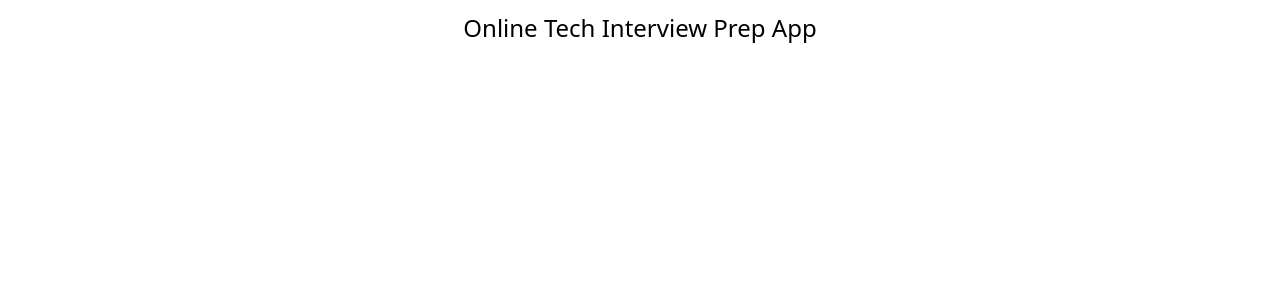
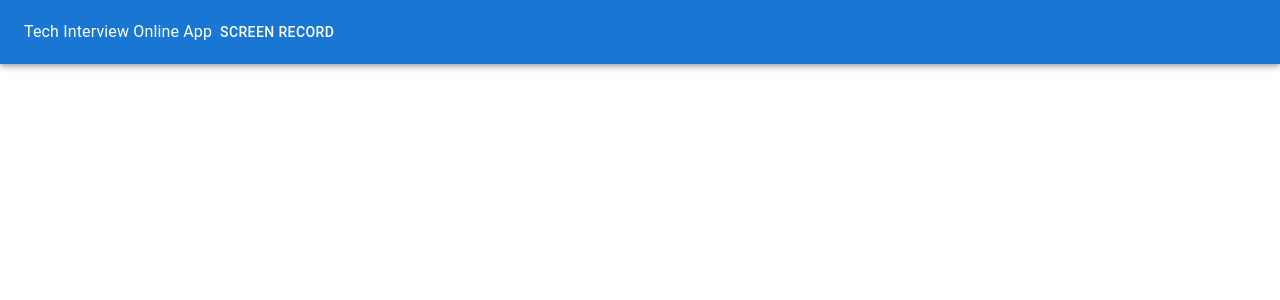
Before and after one commit to khishh/Tech-Interview-Prep-App, a React (Create React App) app in the folder client/: page /screenshare in a window 1280 px wide. Shown: the top 300 px of the page. Built offline with nearby package versions, Linux system fonts and the light colour scheme; no server answers.

Commit message:
screen share working but with a bug: when a ner user joins the call, he/she will see user video instead of screen

```diff
--- a/client/src/App.tsx
+++ b/client/src/App.tsx
@@ -1,16 +1,19 @@
 import React, { Fragment } from 'react';
 import { Route, Routes } from 'react-router-dom';
-import { Home } from './views/Home';
-import { Room } from './views/Room';
+import { Home } from './pages/Home';
+import { Room } from './pages/Room';
+import { ScreenShareTest } from './components/ScreenShareTest';
 import './index.css';
 
 function App() {
   return (
-    <div className="grid place-items-center">
-      <h1 className="text-2xl p-3">Online Tech Interview Prep App</h1>
+    <div className="grid place-items-center" style={{ width: "100%"}}>
+      {/* <h1 className="text-2xl p-3">Online Tech Interview Prep App</h1> */}
       <Routes>
         <Route path="/" element={<Home />} />
+        <Route path="/:roomId" element={<Home />} />
         <Route path="/room/:roomId" element={<Room />} />
+        <Route path="/screenshare" element={<ScreenShareTest />} />
       </Routes>
     </div>
 
--- a/client/src/components/PeerVideoPlayer.tsx
+++ b/client/src/components/PeerVideoPlayer.tsx
@@ -28,12 +28,12 @@ export const PeerVideoPlayer = (props: PeerVideoPlayerProps) => {
     }, [props.userId])
 
     return (
-        // <Paper>
         <Grid item xs={12} md={6}>
-            <Typography style={{ padding: '10' }} variant="h5" gutterBottom>{props.peerUserName || 'Name'}</Typography>
-            <video playsInline muted autoPlay ref={videoRef} />
+            <Paper >
+                <Typography style={{ padding: '10' }} variant="h5" gutterBottom>{props.peerUserName || 'Name'}</Typography>
+                <video playsInline muted autoPlay ref={videoRef} />
+            </Paper>
         </Grid>
-        // </Paper>
     )
 }
 
--- /dev/null
+++ b/client/src/components/RoomHeader.tsx
@@ -0,0 +1,23 @@
+import { AppBar, Box, Button, Container, IconButton, Link, Menu, Toolbar, Typography } from '@mui/material';
+import React from 'react';
+
+const RoomHeader = (props: RoomHeaderProps) => {
+    return (
+        <Box sx={{ flexGrow: 1 }}>
+            <AppBar>
+                <Toolbar>
+                    <Typography>
+                        Tech Interview Online App
+                    </Typography>
+                    <Button style={{ color: 'white' }} onClick={props.startScreenShare}>Screen Record</Button>
+                </Toolbar>
+            </AppBar>
+        </Box>
+    );
+}
+
+type RoomHeaderProps = {
+    startScreenShare: () => void;
+}
+
+export default RoomHeader;
--- /dev/null
+++ b/client/src/components/ScreenShareTest.tsx
@@ -0,0 +1,47 @@
+import { Button } from '@mui/material';
+import React, { useRef, useState } from 'react';
+import RoomHeader from './RoomHeader';
+
+export const ScreenShareTest = () => {
+
+    const screenShareRef = useRef<HTMLVideoElement | null>(null);
+    const [isScreenSharing, setisScreenSharing] = useState(false);
+
+    const startScreenShare = () => {
+        setisScreenSharing(true);
+        navigator.mediaDevices.getDisplayMedia({ video: true, audio: true})
+        .then(stream => {
+            console.log(stream);
+            if (screenShareRef.current) {
+                screenShareRef.current.srcObject = stream;
+            }
+
+            stream.getVideoTracks()[0].onended = () => {
+                endScreenShare();
+            }
+        });
+    };
+
+    const endScreenShare= () => {
+        console.log('screen share has ended');
+        setisScreenSharing(false);
+    }
+
+    return (
+        <div>
+            <RoomHeader startScreenShare={startScreenShare}/>
+            {
+                isScreenSharing &&
+                <video playsInline autoPlay ref={screenShareRef} />
+            }
+            {
+                !isScreenSharing &&
+                <div>
+                    <h1>Screen share waiting...</h1>
+                    <Button onClick={startScreenShare}>Screen Share</Button>
+                </div>
+            }
+
+        </div>
+    )
+}
--- a/client/src/components/VideoPlayer.tsx
+++ b/client/src/components/VideoPlayer.tsx
@@ -7,10 +7,13 @@ export const VideoPlayer = (props: Props) => {
 
     return (
         // <Paper>
-            <Grid item xs={12} md={6}>
-              <Typography align="center" variant="h5" gutterBottom>{props.username || 'Name'}</Typography>
-              <video playsInline muted autoPlay ref={props.videoRef}/>
-            </Grid>
+        <Grid item xs={12} md={6}>
+            <Paper>
+                <Typography align="center" variant="h5" gutterBottom>{props.username || 'Name'}</Typography>
+                <video playsInline muted autoPlay ref={props.videoRef} />
+            </Paper>
+
+        </Grid>
         // </Paper>
     )
 };
--- a/client/src/views/Home.tsx
+++ b/client/src/pages/Home.tsx
@@ -1,23 +1,37 @@
 import { Button, Grid, TextField } from '@mui/material';
 import React, { useContext, useEffect, useRef, useState } from 'react';
-import { useNavigate } from 'react-router-dom';
+import { useNavigate, useParams } from 'react-router-dom';
 import { socket } from '../Socket';
 import { SocketContext } from '../SocketContext';
 import '../index.css';
 
 export const Home = () => {
 
+    const { roomId: _roomId } = useParams();
+
     const { username, setUsername } = useContext(SocketContext);
 
-    const [roomId, setRoom] = useState('');
+    const [roomId, setRoom] = useState(() => _roomId ? _roomId : '');
     const [isCreatingRoom, setisCreatingRoom] = useState(false);
 
     const navigate = useNavigate();
 
-    const codeMirrorRef = useRef<HTMLDivElement>();
+    console.log(username);
+    console.log(_roomId);
 
-    console.log(username);
+    // const screenShareRef = useRef<HTMLVideoElement | null>(null);
 
+    // navigator.mediaDevices.getDisplayMedia({ video: true, audio: true })
+    //     .then(stream => {
+    //         if (screenShareRef.current) {
+    //             screenShareRef.current.srcObject = stream;
+    //         }
+    //     });
+
+    if (!socket.connected) {
+        console.log('reconnecting socket');
+        socket.connect();
+    }
 
     useEffect(() => {
     }, [])
@@ -48,6 +62,8 @@ export const Home = () => {
 
     return (
         <>
+            <h1 className="text-2xl p-3">Online Tech Interview Prep App</h1>
+
             {!isCreatingRoom && <div className="p-2">
                 <TextField id="outlined-basic" label="Room Id" variant="outlined" value={roomId} onChange={event => setRoom(event.target.value)} />
             </div>}
@@ -64,6 +80,11 @@ export const Home = () => {
 
             <Button variant="outlined" onClick={() => setisCreatingRoom(prev => !prev)}>{isCreatingRoom ? 'Join an existing room' : 'Create a new room'}</Button>
 
+
         </>
     )
 }
+
+// type HomeProps = {
+//     roomId? : string
+// }
--- a/client/src/views/Room.tsx
+++ b/client/src/pages/Room.tsx
@@ -10,6 +10,7 @@ import '../index.css';
 
 import CodeMirror from '@uiw/react-codemirror';
 import { javascript } from '@codemirror/lang-javascript';
+import RoomHeader from "../components/RoomHeader";
 
 export const Room = () => {
 
@@ -18,13 +19,14 @@ export const Room = () => {
     // const { userVideoRef, peerVideoRef, userstream, userId, username: yourname, peers, setPeers, createPeer, addPeer, code, setCode, onUserLeft } = useContext(SocketContext);
     const { userId, username: yourname } = useContext(SocketContext);
 
-
     // const [peers, setPeers] = useState<Peer.Instance[]>([]);
     const [calls, setCalls] = useState<Call[]>([]);
     const [code, setCode] = useState('');
-    const userVideoRef = useRef<HTMLVideoElement>(document.createElement('video'));
+    const [isScreenSharing, setIsScreenSharing] = useState(false);
+    const userVideoRef = useRef<HTMLVideoElement>();
     const peerVideoRef = useRef<PeerVideoRefType[]>([]);
     const userstream = useRef<MediaStream>();
+    const screenShareStream = useRef<MediaStream>();
 
 
     // console.log(`peers size: ${peers.length}`);
@@ -38,7 +40,13 @@ export const Room = () => {
     useEffect(() => {
         navigator.mediaDevices.getUserMedia({ video: true, audio: true })
             .then((stream) => {
-                userVideoRef.current.srcObject = stream;
+
+                /// check track
+                console.log(stream.getVideoTracks().length);
+
+                if (userVideoRef.current) {
+                    userVideoRef.current.srcObject = stream;
+                }
                 userstream.current = stream;
 
                 socket.emit('joinRoom', roomId!, yourname);
@@ -150,8 +158,6 @@ export const Room = () => {
             }
 
             socket.emit('leaveRoom', roomId!, userId);
-            // socket.removeAllListeners();
-            // onDisconnect();
             window.location.href = '/';
         });
 
@@ -222,9 +228,70 @@ export const Room = () => {
         return peer;
     }
 
+    const startScreenShare = () => {
+        setIsScreenSharing(true);
+        navigator.mediaDevices.getDisplayMedia({ video: true })
+            .then(stream => {
+                console.log('user stream track ');
+                console.log(userstream.current?.getVideoTracks()[0]);
+
+                console.log('user stream');
+                console.log(userstream.current);
+
+                console.log('screen stream track ');
+                console.log(stream.getVideoTracks()[0]);
+
+                console.log('screen stream');
+                console.log(stream);
+
+
+
+                //TODO: if user turns off camera and want to share screen, don't need to replace track? but just add
+                // let userVideoRef recieve stream from user screen
+                if (userVideoRef.current) {
+                    userVideoRef.current.srcObject = stream;
+                }
+
+                // tell peers connected with this user to replace stream
+                calls.forEach(call => {
+                    console.log(userstream.current!.getVideoTracks()[0]);
+
+                    call.peer.replaceTrack(
+                        // might need to check userstream current is not null for sure
+                        userstream.current!.getVideoTracks()[0],
+                        stream.getVideoTracks()[0],
+                        userstream.current!
+                    );
+                });
+
+                stream.getVideoTracks()[0].onended = () => {
+                    endScreenShare();
+
+                    if (userstream.current) {
+                        userVideoRef.current!.srcObject = userstream.current;
+                    }
+
+                    calls.forEach(call => {
+                        call.peer.replaceTrack(
+                            stream.getVideoTracks()[0],
+                            userstream.current!.getVideoTracks()[0],
+                            userstream.current!
+                        );
+                    })
+                }
+            });
+    };
+
+    const endScreenShare = () => {
+        console.log('screen share has ended');
+        setIsScreenSharing(false);
+    }
+
     return (
         <>
+            <RoomHeader startScreenShare={startScreenShare} />
             <h1>{`You are currently in room : ${roomId}`}</h1>
+
             <div style={{ display: 'flex', flexDirection: 'row', width: '100%' }}>
                 <Grid style={{ flex: 1 }} container>
                     <VideoPlayer username={yourname} videoRef={userVideoRef} />
```
